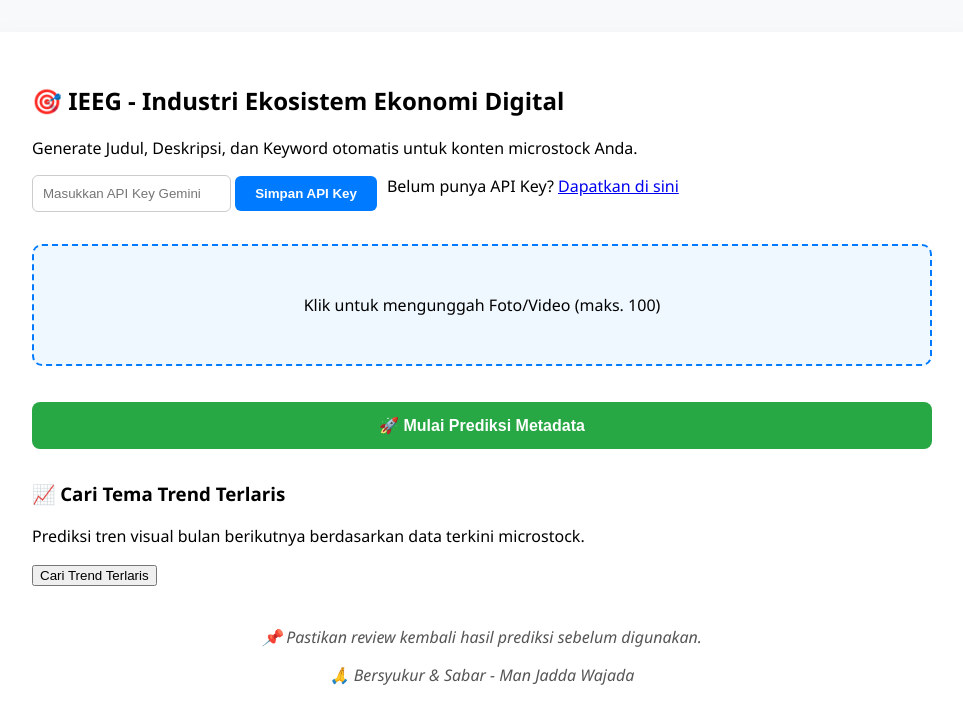
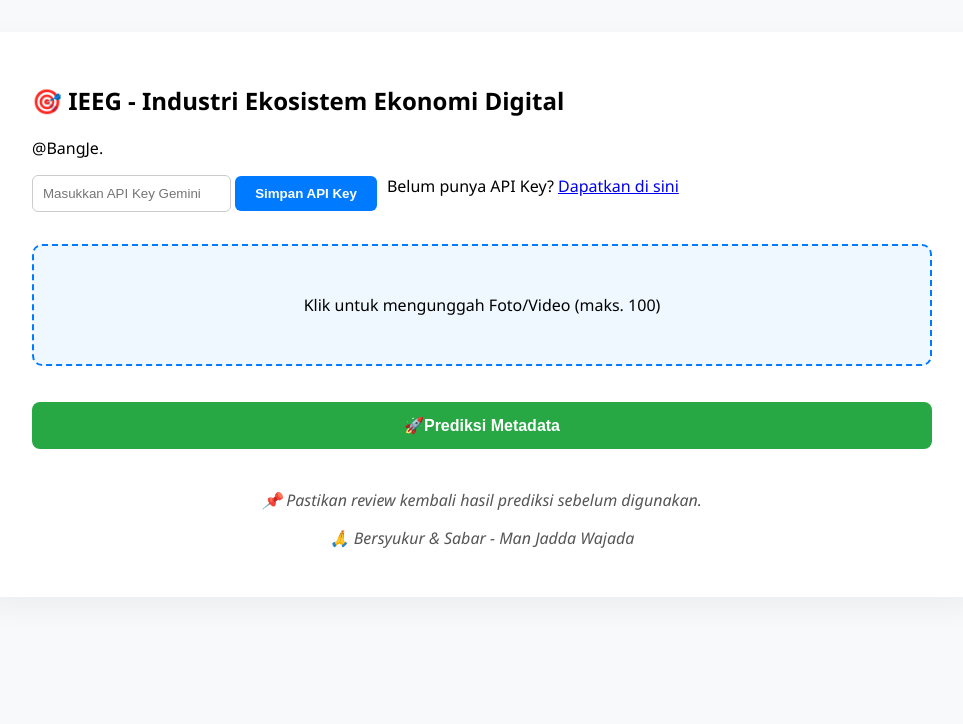
Before and after one commit to bangJee949/penggunaanprivat, a plain HTML site: page index.html in a window 1280 px wide. Shown: the whole page, without its empty margins (158-1121 px from the left). Drawn offline with Linux system fonts and the light colour scheme.

Commit message:
Update index.html

```diff
--- a/index.html
+++ b/index.html
@@ -9,7 +9,7 @@
 <body>
 <main class="container">
   <h2>🎯 IEEG - Industri Ekosistem Ekonomi Digital</h2>
-  <p class="subtitle">Generate Judul, Deskripsi, dan Keyword otomatis untuk konten microstock Anda.</p>
+  <p class="subtitle">@BangJe.</p>
 
   <div class="api-key-section">
     <div class="api-key-row">
@@ -29,18 +29,9 @@
   </div>
 
   <div id="previewArea"></div>
-  <button id="generateButton" disabled>🚀 Mulai Prediksi Metadata</button>
+  <button id="generateButton" disabled>🚀Prediksi Metadata</button>
 
   <div id="results" class="tabs-container"></div>
-
-  <div class="trend-section">
-    <h3>📈 Cari Tema Trend Terlaris</h3>
-    <p>Prediksi tren visual bulan berikutnya berdasarkan data terkini microstock.</p>
-    <button id="fetchTrendsButton">Cari Trend Terlaris</button>
-    <div id="trendResults" style="display: none;"></div>
-  </div>
-
-  <div id="toast" class="toast"></div>
 
   <div class="footer-message">
     <p>📌 Pastikan review kembali hasil prediksi sebelum digunakan.</p>
```
